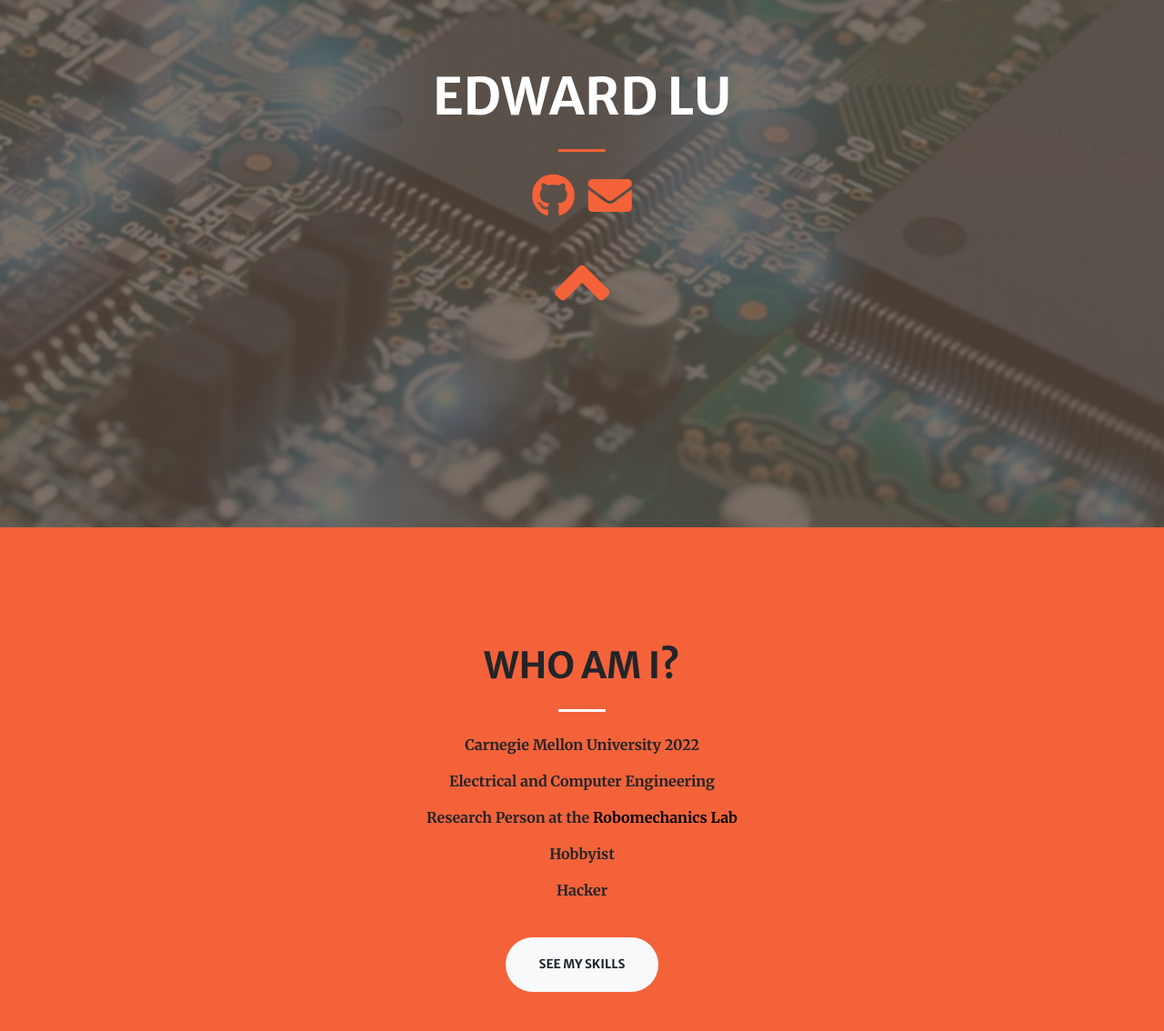
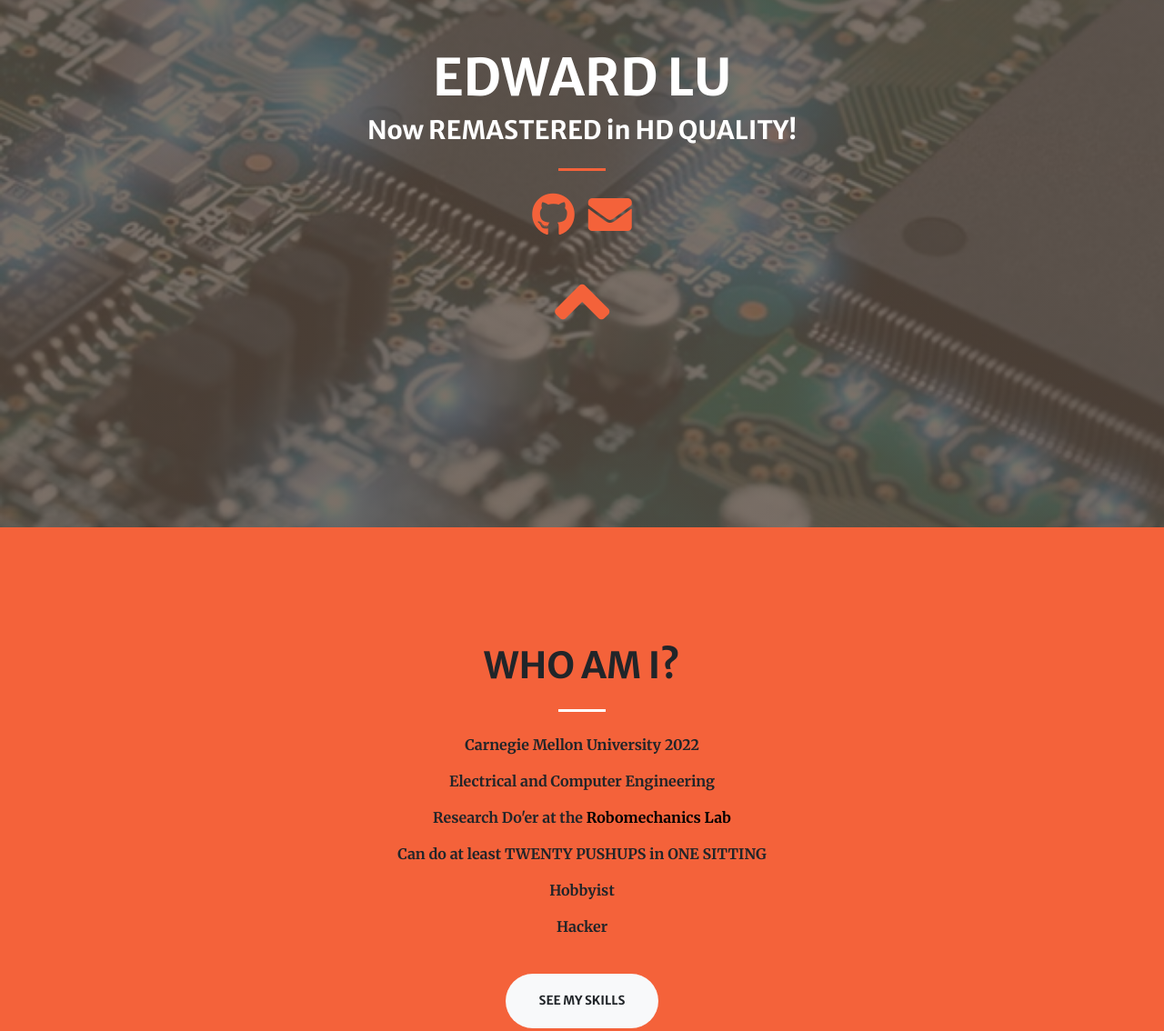
Before and after one commit to EdwardLu2018/EdwardLu2018.github.io, a plain HTML site: page index.html in a window 1280 px wide. Shown: the part 220-1354 px from the top of the page at 91% size. Drawn offline with Linux system fonts and the light colour scheme.

Commit message:
Update index.html

```diff
--- a/index.html
+++ b/index.html
@@ -57,6 +57,7 @@
         <div class="row h-100 align-items-center justify-content-center text-center">
           <div class="col-lg-10 align-self-end">
             <h1 class="text-uppercase text-white font-weight-bold">Edward Lu</h1>
+            <h3 class="text-white font-weight-bold">Now REMASTERED in HD QUALITY!</h3>
             <hr class="divider my-4">
           </div>
           <div class="col-lg-8 align-self-baseline">
@@ -81,7 +82,8 @@
             <hr class="divider light my-4">
             <p class="text-black-75 font-weight-bold mb-3">Carnegie Mellon University 2022</p>
             <p class="text-black-75 font-weight-bold mb-3">Electrical and Computer Engineering</p>
-            <p class="text-black-75 font-weight-bold mb-3">Research Person at the <a href="https://www.cmu.edu/me/robomechanicslab/" style="color:black;">Robomechanics Lab</a></p>
+            <p class="text-black-75 font-weight-bold mb-3">Research Do'er at the <a href="https://www.cmu.edu/me/robomechanicslab/" style="color:black;">Robomechanics Lab</a></p>
+            <p class="text-black-75 font-weight-bold mb-3">Can do at least TWENTY PUSHUPS in ONE SITTING</p>
             <p class="text-black-75 font-weight-bold mb-3">Hobbyist</p>
             <p class="text-black-75 font-weight-bold mb-3">Hacker</p>
             <br>
```
